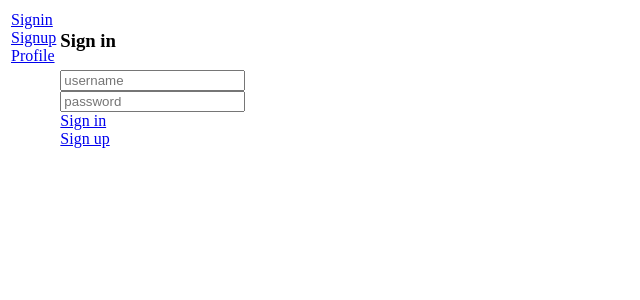
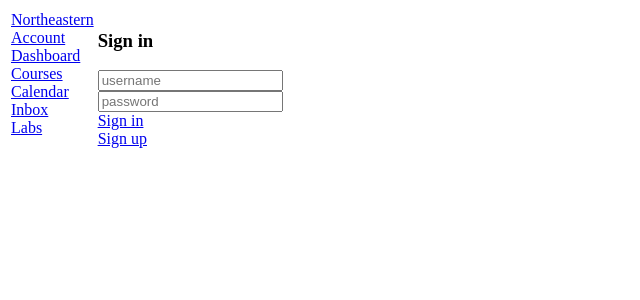
Before and after one commit to ruvy03/kambaz-next-js, a Next.js app: page /account/signin in a window 1280 px wide. Shown: the top 300 px of the page, without its empty margins (0-640 px from the left). Built offline with nearby package versions, Linux system fonts and the light colour scheme.

Commit message:
before courses

```diff
--- a/src/app/(kambaz)/account/Navigation.tsx
+++ b/src/app/(kambaz)/account/Navigation.tsx
@@ -1,10 +1,35 @@
 import Link from "next/link";
-export default function AccountNavigation() {
+export default function KambazNavigation() {
   return (
-    <div id="wd-account-navigation">
-      <Link href="Signin"> Signin </Link> <br />
-      <Link href="Signup"> Signup </Link> <br />
-      <Link href="Profile"> Profile </Link> <br />
+    <div id="wd-kambaz-navigation">
+      <a href="https://www.northeastern.edu/" id="wd-neu-link" target="_blank">
+        Northeastern
+      </a>
+      <br />
+      <Link href="/Account" id="wd-account-link">
+        Account
+      </Link>
+      <br />
+      <Link href="/Dashboard" id="wd-dashboard-link">
+        Dashboard
+      </Link>
+      <br />
+      <Link href="/Dashboard" id="wd-course-link">
+        Courses
+      </Link>
+      <br />
+      <Link href="/Calendar" id="wd-calendar-link">
+        Calendar
+      </Link>
+      <br />
+      <Link href="/Inbox" id="wd-inbox-link">
+        Inbox
+      </Link>
+      <br />
+      <Link href="/Labs" id="wd-labs-link">
+        Labs
+      </Link>
+      <br />
     </div>
   );
 }
--- a/src/app/(kambaz)/account/layout.tsx
+++ b/src/app/(kambaz)/account/layout.tsx
@@ -1,22 +1,22 @@
 import { ReactNode } from "react";
-import AccountNavigation from "./Navigation";
-export default function AccountLayout({
+import KambazNavigation from "./Navigation";
+export default function KambazLayout({
   children,
 }: Readonly<{ children: ReactNode }>) {
   return (
-    <div id="wd-kambaz">
     <table>
       <tbody>
         <tr>
-            <td valign="top">
-              <AccountNavigation />
+          <td valign="top" width="200">
+            {" "}
+            <KambazNavigation />{" "}
           </td>
           <td valign="top" width="100%">
-              {children}
+            {" "}
+            {children}{" "}
           </td>
         </tr>
       </tbody>
     </table>
-    </div>
   );
 }
--- a/src/app/(kambaz)/account/signin/page.tsx
+++ b/src/app/(kambaz)/account/signin/page.tsx
@@ -6,7 +6,7 @@
       <input placeholder="username" className="wd-username" /> <br />
       <input placeholder="password" type="password" className="wd-password" />
       <br />
-      <Link href="Profile" id="wd-signin-btn">
+      <Link href="/Dashboard" id="wd-signin-btn">
         Sign in
       </Link>
       <br />
```
Lines whose indentation alone changed are shown as unchanged.
